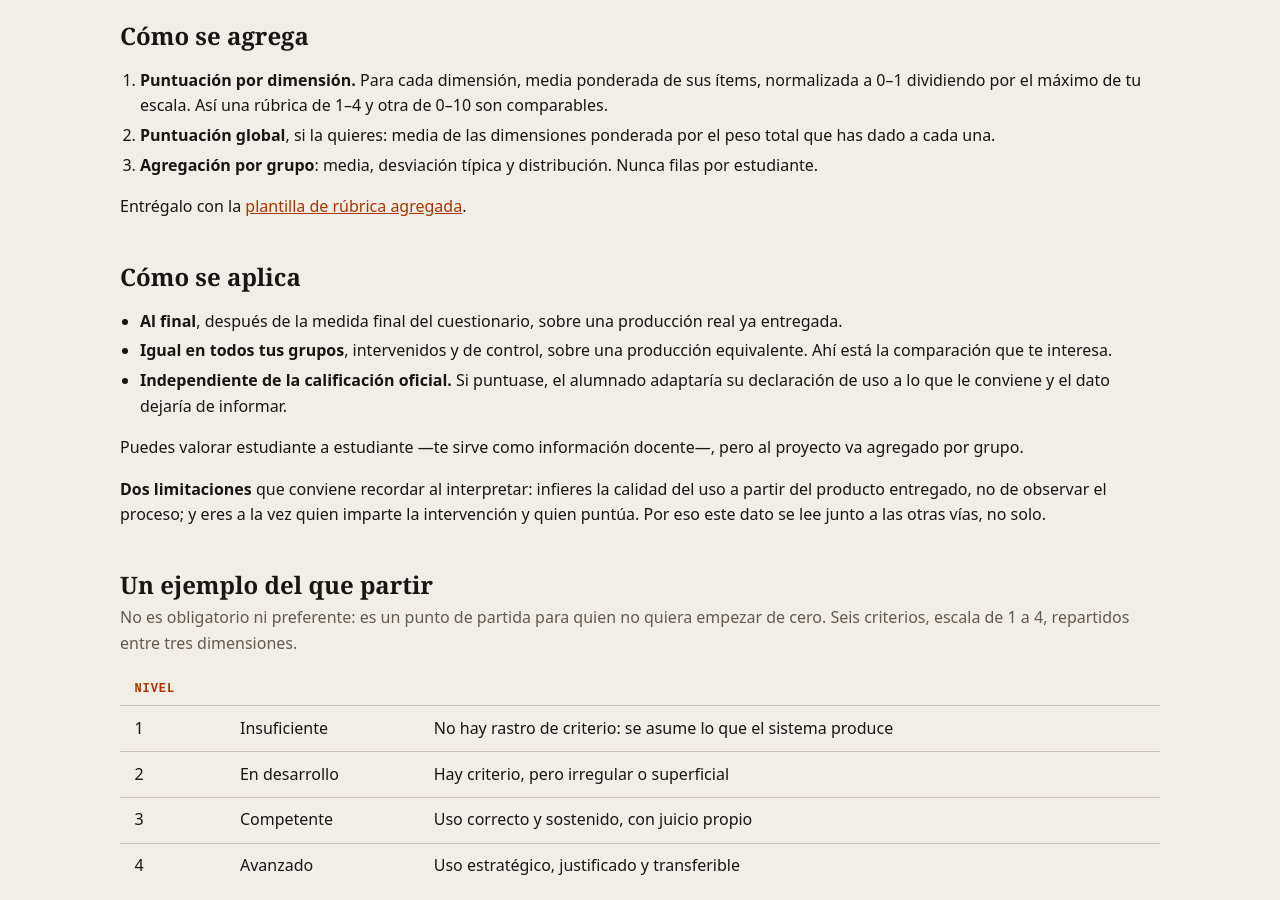
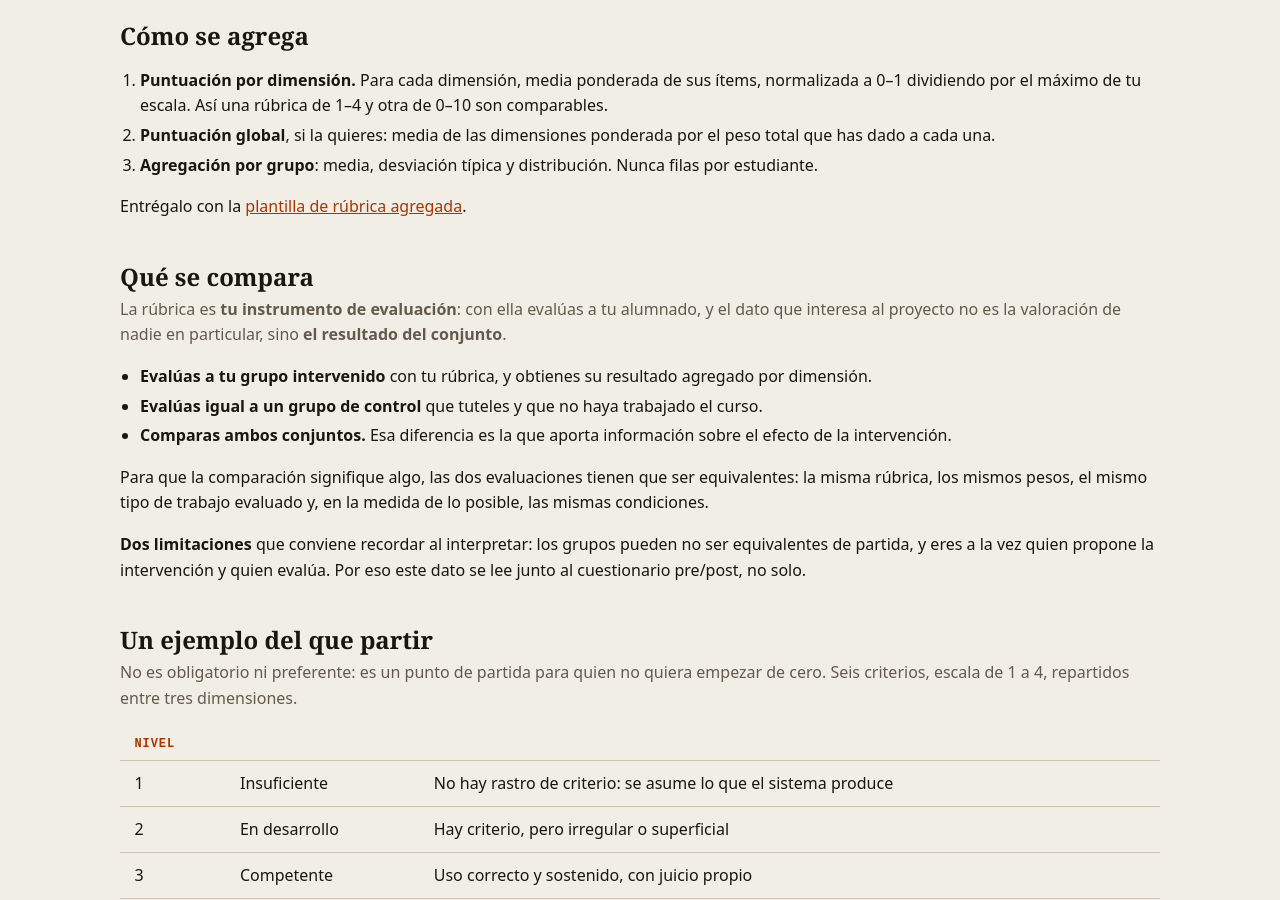
Before and after one commit to jorgeBIGS/innovacion-US-3165, a Jekyll site: the page built from instrumentos/rubrica-calidad-uso-ia.md, in a window 1280 px wide and 900 px high, scrolled down 890 px. Built offline with Jekyll 4.4.1, drawn with Linux system fonts in a browser that asks for light colours.

Commit message:
La rúbrica evalúa conjuntos, no entregas sueltas
Estaba descrita como una valoración de una producción concreta. Es el
instrumento con el que el docente evalúa a su alumnado, y lo que
aporta al proyecto es el resultado agregado del grupo intervenido
frente al de un grupo de control evaluado con la misma rúbrica y los
mismos pesos.

La plantilla de entrega pide una fila por grupo y recuerda la
condición de equivalencia entre ambos.

Co-Authored-By: Claude Opus 5 <noreply@anthropic.com>

```diff
--- a/_layouts/curso.html
+++ b/_layouts/curso.html
@@ -47,8 +47,8 @@ layout: base
   <li><b>Comprobar</b><span>Verificas con las fuentes de la asignatura antes de entregar</span></li>
   <li><b>Responder</b><span>Declaras tu uso y puedes defender cualquier parte de lo que entregas</span></li>
 </ul>
-<p>Este curso no se califica. Tu docente sí observará, en una de tus entregas, la calidad
-con que usas la IA.</p>
+<p>Este curso no se califica. Lo que aprendas aquí sí se va a notar en cómo trabajas en la
+asignatura, y eso es lo que tu docente observa.</p>
 
 {% else %}
 <div class="aviso">
--- a/instrumentos/rubrica-calidad-uso-ia.md
+++ b/instrumentos/rubrica-calidad-uso-ia.md
@@ -50,21 +50,25 @@ Rellena esta tabla y entrégala junto con los resultados.
 
 Entrégalo con la [plantilla de rúbrica agregada](../analisis/plantillas/rubrica-agregada.md).
 
-## Cómo se aplica
+## Qué se compara
 
-- **Al final**, después de la medida final del cuestionario, sobre una producción real ya
-  entregada.
-- **Igual en todos tus grupos**, intervenidos y de control, sobre una producción
-  equivalente. Ahí está la comparación que te interesa.
-- **Independiente de la calificación oficial.** Si puntuase, el alumnado adaptaría su
-  declaración de uso a lo que le conviene y el dato dejaría de informar.
+La rúbrica es **tu instrumento de evaluación**: con ella evalúas a tu alumnado, y el dato
+que interesa al proyecto no es la valoración de nadie en particular, sino **el resultado
+del conjunto**.
 
-Puedes valorar estudiante a estudiante —te sirve como información docente—, pero al
-proyecto va agregado por grupo.
+- **Evalúas a tu grupo intervenido** con tu rúbrica, y obtienes su resultado agregado por
+  dimensión.
+- **Evalúas igual a un grupo de control** que tuteles y que no haya trabajado el curso.
+- **Comparas ambos conjuntos.** Esa diferencia es la que aporta información sobre el
+  efecto de la intervención.
 
-**Dos limitaciones** que conviene recordar al interpretar: infieres la calidad del uso a
-partir del producto entregado, no de observar el proceso; y eres a la vez quien imparte la
-intervención y quien puntúa. Por eso este dato se lee junto a las otras vías, no solo.
+Para que la comparación signifique algo, las dos evaluaciones tienen que ser equivalentes:
+la misma rúbrica, los mismos pesos, el mismo tipo de trabajo evaluado y, en la medida de
+lo posible, las mismas condiciones.
+
+**Dos limitaciones** que conviene recordar al interpretar: los grupos pueden no ser
+equivalentes de partida, y eres a la vez quien propone la intervención y quien evalúa. Por
+eso este dato se lee junto al cuestionario pre/post, no solo.
 
 ## Un ejemplo del que partir
 
```
Also changed, not shown: analisis/plantillas/rubrica-agregada.md (+13 -8 lines), docencia/README.md (+7 -5 lines), instrumentos/README.md (+1 -1 lines), marco/marco-comun.md (+6 -7 lines), profesorado.md (+3 -3 lines).
